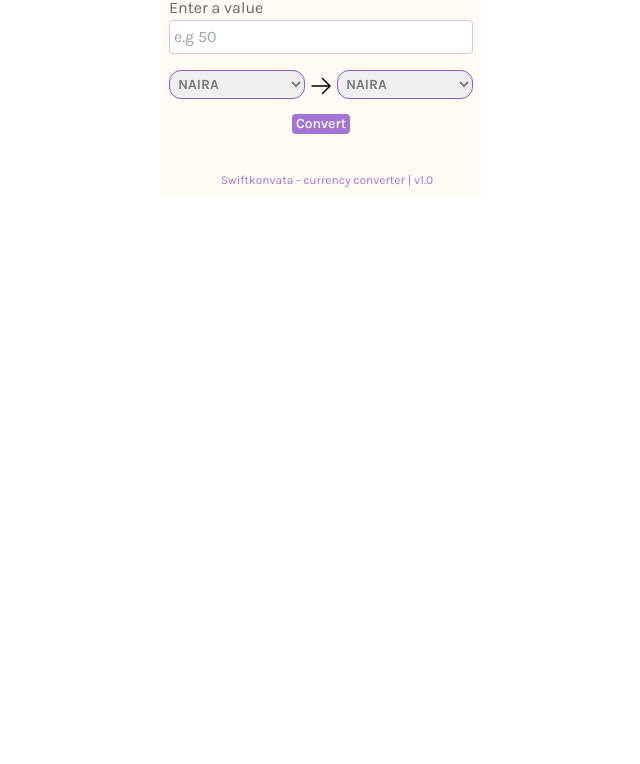
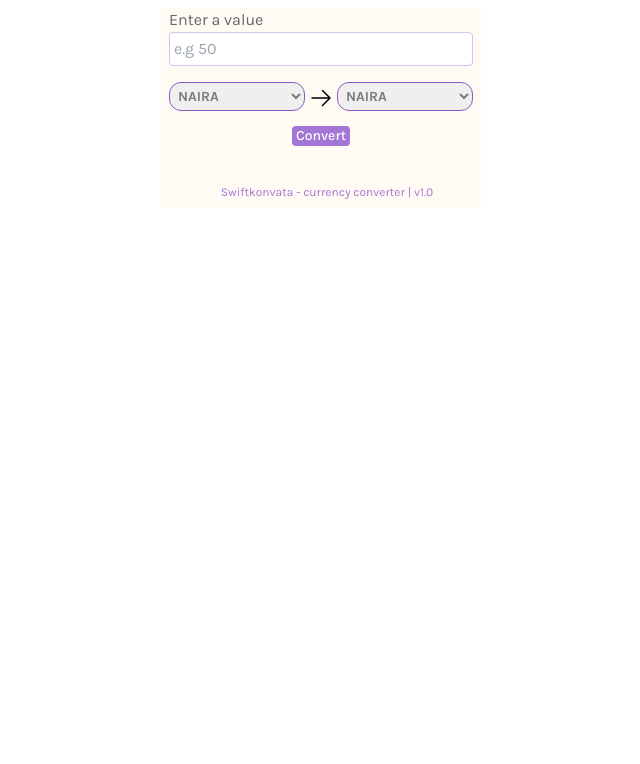
Before and after one commit to Brymmobaggins/Swiftkonvata, a browser extension: page dist/index.html in a window 1280 px wide. Shown: the part 36-800 px from the top of the page, without its empty margins (319-959 px from the left). Drawn offline with Linux system fonts and the light colour scheme.

```diff
--- a/src/input.css
+++ b/src/input.css
@@ -23,6 +23,9 @@
 /* #dropdown {
   @apply text-xs  border px-1 absolute w-1/4 top-4 right-3;
 } */
+ main{
+  @apply mt-3
+ }
 label {
   @apply inline-block text-base text-silver-chalice-800;
 }
--- a/tailwind.config.js
+++ b/tailwind.config.js
@@ -18,6 +18,28 @@
         500: "#a376d6",
         600: "#8c59c4",
       },
+      "bridal-heath": {
+        50: "#fffaf3",
+        100: "#ffeed5",
+        200: "#fed9aa",
+        300: "#fdbe74",
+        400: "#fb973c",
+        500: "#f97916",
+        600: "#ea5e0c",
+      },
+      "silver-chalice": {
+        50: "#f7f7f7",
+        100: "#ededed",
+        200: "#dfdfdf",
+        300: "#c8c8c8",
+        400: "#a6a6a6",
+        500: "#999999",
+        600: "#888888",
+        700: "#7b7b7b",
+        800: "#676767",
+        900: "#545454",
+        950: "#363636",
+      },
     },
     extend: {},
   },
```
Also changed, not shown: dist/index.html, dist/style.css, 1 other file.
